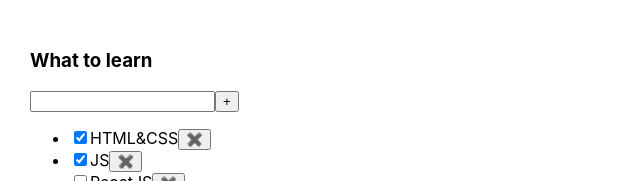
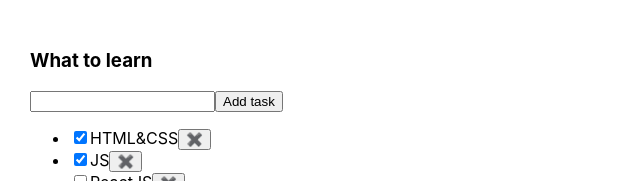
Before and after one commit to Maksimus39/todolist, a React (Create React App) app: page / in a window 1280 px wide. Shown: the top 181 px of the page, without its empty margins (0-640 px from the left). Built offline with nearby package versions, Linux system fonts and the light colour scheme.

Commit message:
lesson todolist - 3

```diff
--- a/package.json
+++ b/package.json
@@ -10,10 +10,12 @@
     "@types/node": "^16.18.1",
     "@types/react": "^18.0.23",
     "@types/react-dom": "^18.0.7",
+    "@types/uuid": "^9.0.7",
     "react": "^18.2.0",
     "react-dom": "^18.2.0",
     "react-scripts": "5.0.1",
     "typescript": "^4.8.4",
+    "uuid": "^9.0.1",
     "web-vitals": "^2.1.4"
   },
   "scripts": {
--- a/src/App.tsx
+++ b/src/App.tsx
@@ -1,6 +1,7 @@
 import React, {useState} from 'react';
 import './App.css';
 import {TasksType, Todolist} from "./Todolist";
+import {v1} from "uuid";
 
 
 // типизация для Button кнопок
@@ -11,12 +12,12 @@ function App() {
 
     // хранилище state
     let [tasks, setTasks] = useState<TasksType[]>([
-        {id: 1, title: "HTML&CSS", isDone: true},
-        {id: 2, title: "JS", isDone: true},
-        {id: 3, title: "ReactJS", isDone: false},
-        {id: 4, title: "Redux", isDone: false},
-        {id: 5, title: "ReactJS", isDone: false},
-        {id: 6, title: "ReactJS", isDone: false}
+        {id: v1(), title: "HTML&CSS", isDone: true},
+        {id: v1(), title: "JS", isDone: true},
+        {id: v1(), title: "ReactJS", isDone: false},
+        {id: v1(), title: "Redux", isDone: false},
+        {id: v1(), title: "ReactJS", isDone: false},
+        {id: v1(), title: "ReactJS", isDone: false}
     ])
 
 
@@ -24,7 +25,7 @@ function App() {
     let [filter, setFilter] = useState<ButtonType>("all")
 
     // функция удаления tasks
-    function removeTask(idTask: number) {
+    function removeTask(idTask: string) {
         let filteredTask = tasks.filter(ts => ts.id !== idTask)
         console.log(filteredTask)
         setTasks([...filteredTask])
@@ -46,6 +47,14 @@ function App() {
         setFilter(value)
     }
 
+    // функция добавляющая таску addTask
+    function addTask(title: string) {
+        // новая таска
+        let task = {id: v1(), title: title, isDone: false}
+        // логика добавления этой таски
+        setTasks([task, ...tasks])
+    }
+
     return (
         <div className="App">
             <Todolist
@@ -53,6 +62,7 @@ function App() {
                 tasks={filteredTasks}
                 removeTask={removeTask}
                 changeFilter={changeFilter}
+                addTask={addTask}
             />
         </div>
     );
--- a/src/Todolist.tsx
+++ b/src/Todolist.tsx
@@ -1,9 +1,9 @@
-import React from "react";
+import React, {ChangeEvent, KeyboardEvent, useState} from "react";
 import {ButtonType} from "./App";
 
 
 export type TasksType = {
-    id: number
+    id: string
     title: string
     isDone: boolean
 }
@@ -12,33 +12,76 @@ export type TasksType = {
 type TodolistPropsType = {
     title: string
     tasks: TasksType[]
-    removeTask: (idTask: number) => void
+    removeTask: (idTask: string) => void
     changeFilter: (value: ButtonType) => void
+    addTask: (title: string) => void
 }
 
 export const Todolist: React.FC<TodolistPropsType> = (props) => {
+    // хук useState для добавления в input значений
+    const [title, setTitle] = useState("")
+
+    // function addTask
+    const addTaskHandler = () => {
+        props.addTask(title)
+        setTitle("")
+    }
+
+    // function onChange
+    const onChangeHandler = (event: ChangeEvent<HTMLInputElement>) => {
+        setTitle(event.currentTarget.value)
+    }
+
+    // function onKeyPressHandler
+    const onKeyPressHandler = (event: KeyboardEvent<HTMLInputElement>) => {
+        if (event.key === "Enter") {
+            addTaskHandler()
+        }
+    }
+
+    // набор функций для фильтрации по кнопкам
+    const onClickAllButton = () => {
+        props.changeFilter("all")
+    }
+    const onClickActiveButton = () => {
+        props.changeFilter("active")
+    }
+    const onClickCompletedButton = () => {
+        props.changeFilter("completed")
+    }
+
+
     return (
         <div>
             <h3>{props.title}</h3>
             <div>
-                <input/>
-                <button>+</button>
+                <input
+                    value={title}
+                    onChange={onChangeHandler}
+                    onKeyPress={onKeyPressHandler}
+                />
+                <button onClick={addTaskHandler}>Add task</button>
             </div>
             <ul>
                 {props.tasks.map((task) => {
+                    // function onClick
+                    const onClickHandler = () => {
+                        props.removeTask(task.id)
+                    }
+
                     return (
                         <li>
                             <input type="checkbox" checked={task.isDone}/>
                             <span>{task.title}</span>
-                            <button onClick={() => props.removeTask(task.id)}>✖️</button>
+                            <button onClick={onClickHandler}>✖️</button>
                         </li>
                     )
                 })}
             </ul>
             <div>
-                <button onClick={() => props.changeFilter("all")}>All</button>
-                <button onClick={() => props.changeFilter("active")}>Active</button>
-                <button onClick={() => props.changeFilter("completed")}>Completed</button>
+                <button onClick={onClickAllButton}>All</button>
+                <button onClick={onClickActiveButton}>Active</button>
+                <button onClick={onClickCompletedButton}>Completed</button>
             </div>
         </div>
     )
```
Also changed, not shown: 1 other file (tests, documents, lock files or other folders).
